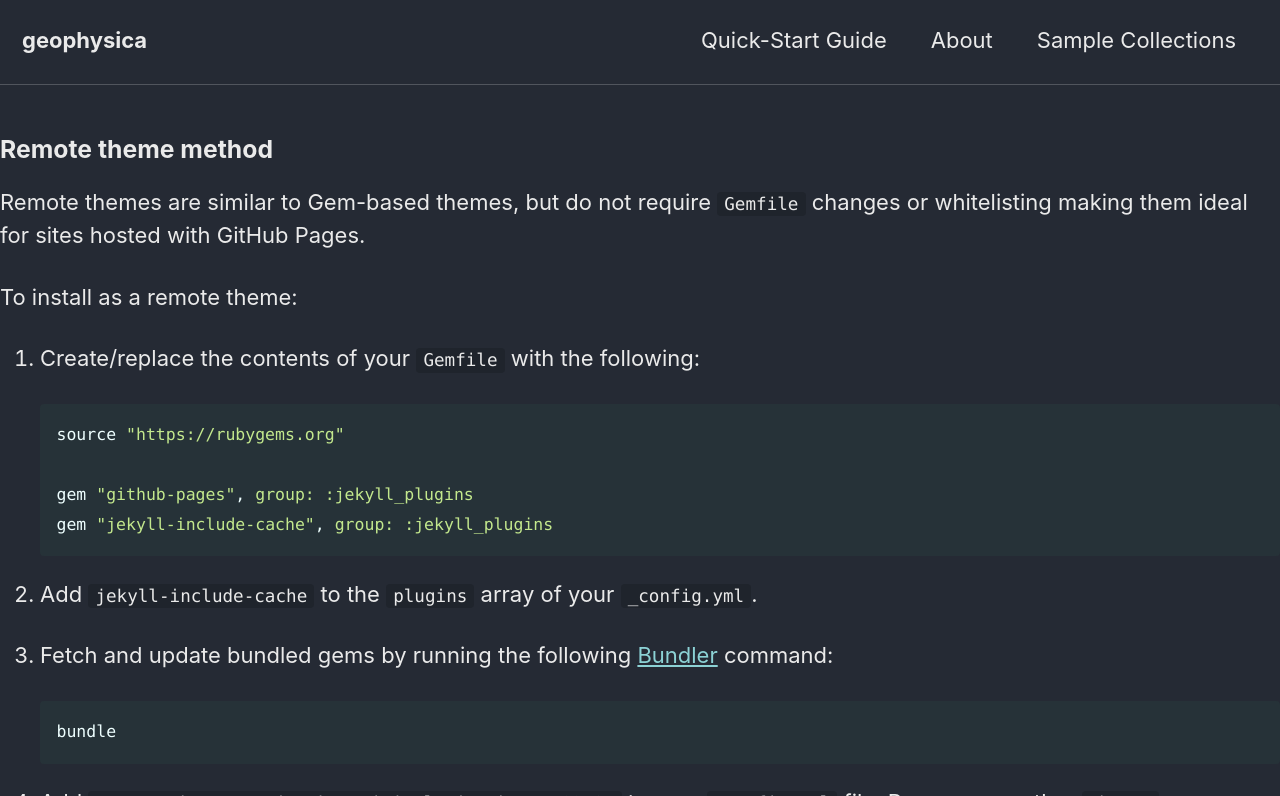
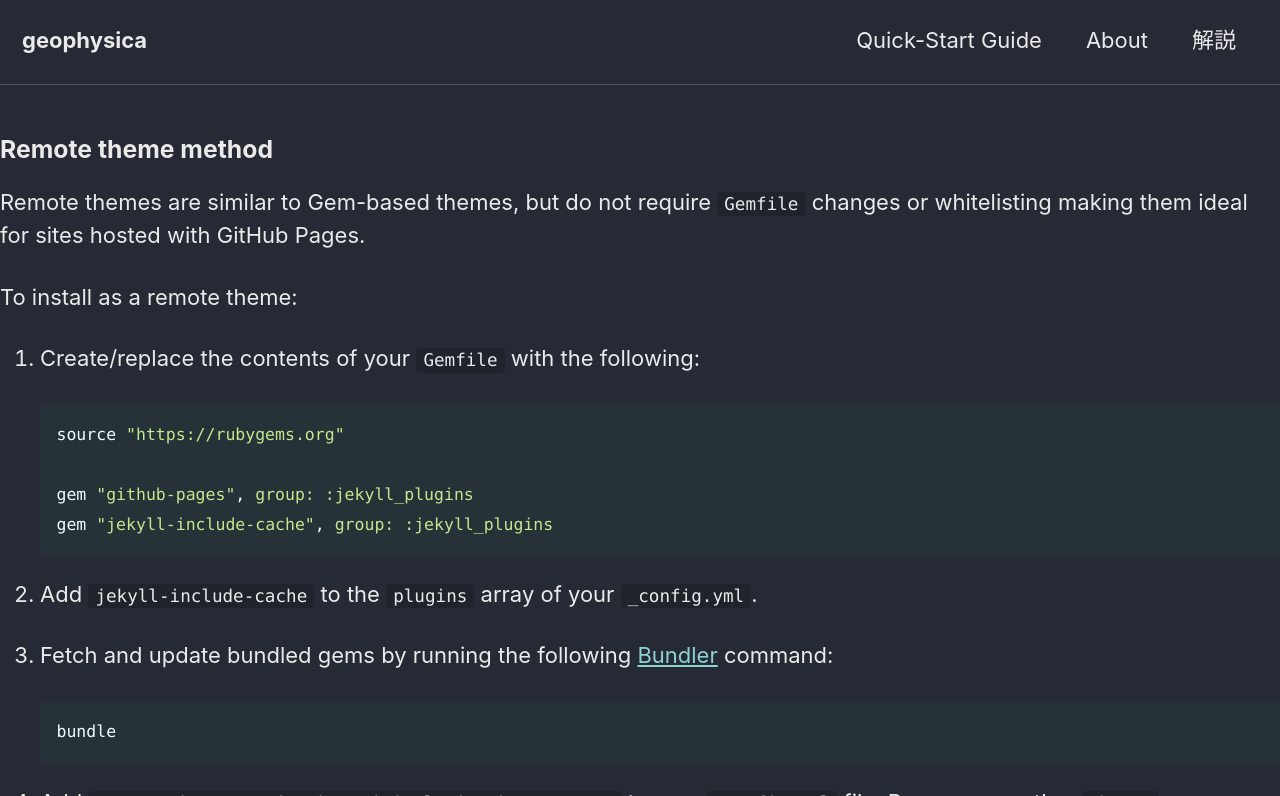
Before and after one commit to ShohTagawa/www, a Jekyll site: the page built from paper/index.md, in a window 1280 px wide and 900 px high, cut to the strip 104-900 px from the top of the window. Built offline with Jekyll 4.4.1, drawn with Linux system fonts in a browser that asks for light colours; cached includes are drawn as plain includes; our own code applies the rules of GitHub Pages for plain Markdown files.

Commit message:
Update navigation.yml

```diff
--- a/_data/navigation.yml
+++ b/_data/navigation.yml
@@ -6,7 +6,7 @@ main:
     url: https://mmistakes.github.io/minimal-mistakes/about/
   # - title: "Sample Posts"
   #   url: /year-archive/
-  - title: "Sample Collections"
+  - title: "解説"
     url: /paper/
   # - title: "Sitemap"
   #   url: /sitemap/
```
